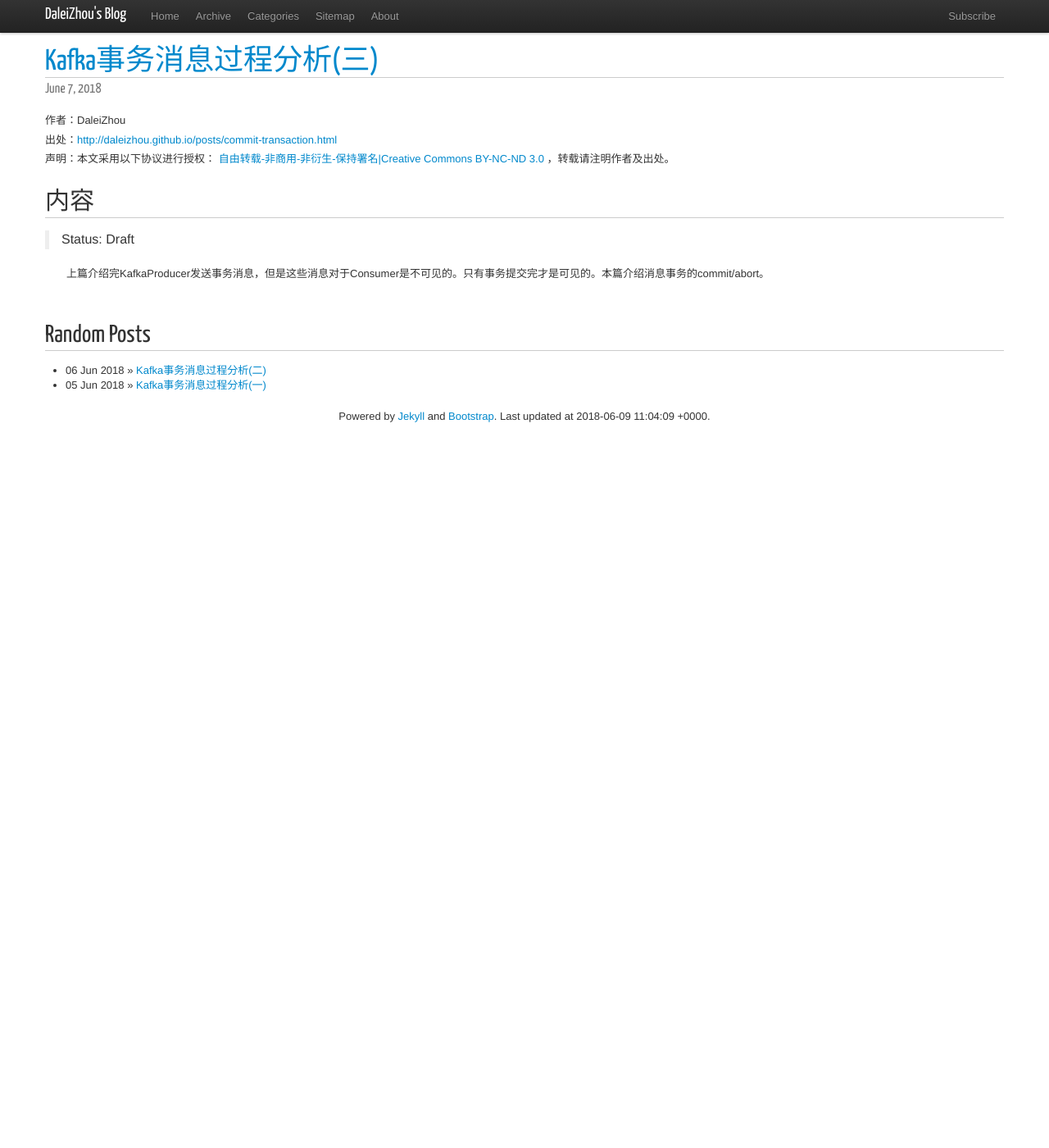
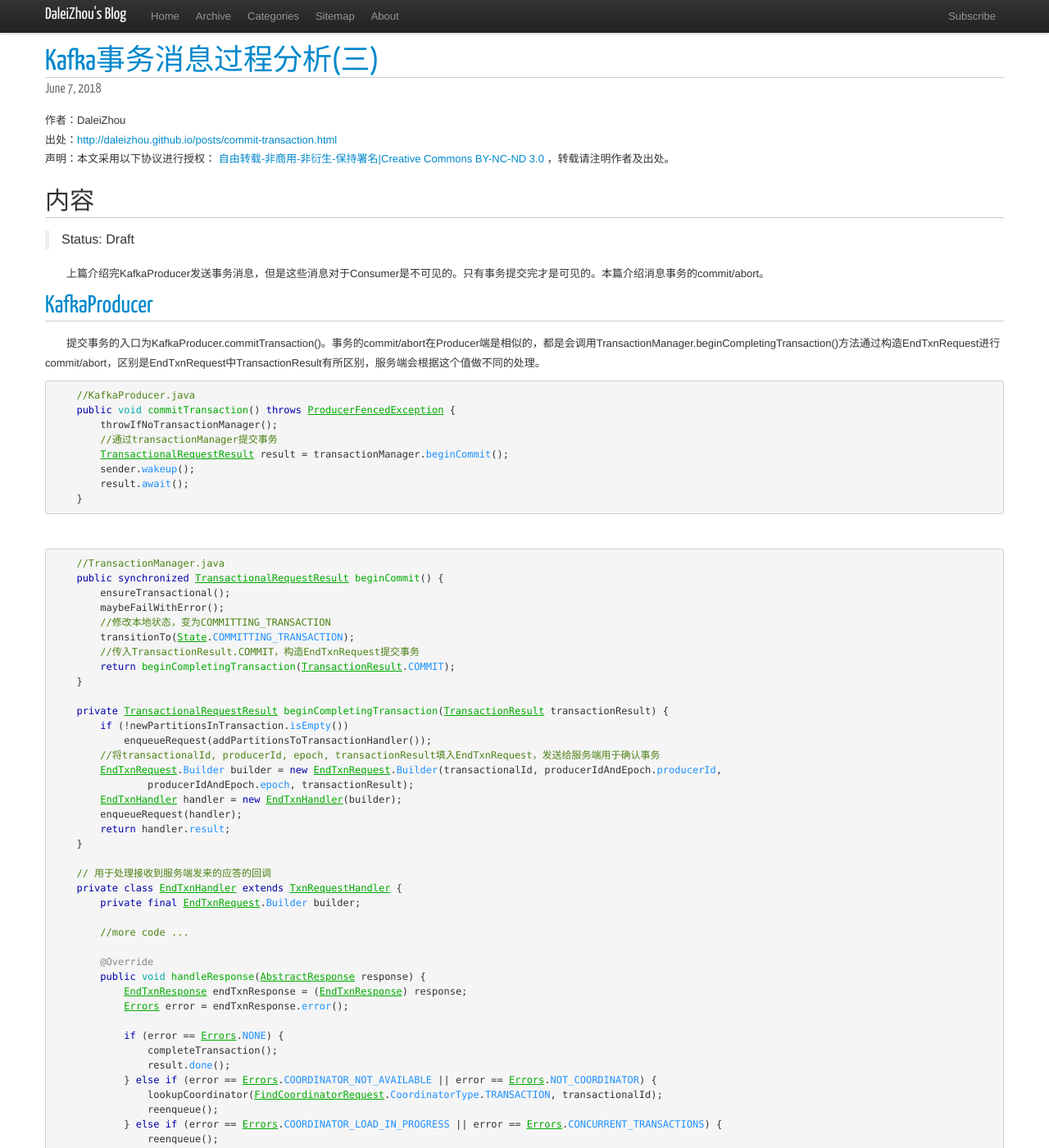
Before and after one commit to DaleiZhou/daleizhou.github.io, a Jekyll site: the page built from _posts/2018/2018-06-07-commit-transaction.md, in a window 1280 px wide and 1400 px high. Shown: the whole window at 82% size. Built offline with Jekyll 4.4.1, drawn with Linux system fonts in a browser that asks for light colours; nearby versions of some CDN libraries; comment, search, counter and statistics services are not loaded; some of the changed text lies outside the part shown.

Commit message:
commit transaction

````diff
--- a/_posts/2018/2018-06-07-commit-transaction.md
+++ b/_posts/2018/2018-06-07-commit-transaction.md
@@ -8,3 +8,74 @@
 >Status: Draft
 
 　　上篇介绍完KafkaProducer发送事务消息，但是这些消息对于Consumer是不可见的。只有事务提交完才是可见的。本篇介绍消息事务的commit/abort。
+
+## <a id="KafkaProducer">KafkaProducer</a>
+
+　　提交事务的入口为KafkaProducer.commitTransaction()。事务的commit/abort在Producer端是相似的，都是会调用TransactionManager.beginCompletingTransaction()方法通过构造EndTxnRequest进行commit/abort，区别是EndTxnRequest中TransactionResult有所区别，服务端会根据这个值做不同的处理。
+
+```java
+    //KafkaProducer.java
+    public void commitTransaction() throws ProducerFencedException {
+        throwIfNoTransactionManager();
+        //通过transactionManager提交事务
+        TransactionalRequestResult result = transactionManager.beginCommit();
+        sender.wakeup();
+        result.await();
+    }
+```
+
+
+
+```java
+    //TransactionManager.java
+    public synchronized TransactionalRequestResult beginCommit() {
+        ensureTransactional();
+        maybeFailWithError();
+        //修改本地状态，变为COMMITTING_TRANSACTION
+        transitionTo(State.COMMITTING_TRANSACTION);
+        //传入TransactionResult.COMMIT，构造EndTxnRequest提交事务
+        return beginCompletingTransaction(TransactionResult.COMMIT);
+    }
+
+    private TransactionalRequestResult beginCompletingTransaction(TransactionResult transactionResult) {
+        if (!newPartitionsInTransaction.isEmpty())
+            enqueueRequest(addPartitionsToTransactionHandler());
+        //将transactionalId, producerId, epoch, transactionResult填入EndTxnRequest，发送给服务端用于确认事务
+        EndTxnRequest.Builder builder = new EndTxnRequest.Builder(transactionalId, producerIdAndEpoch.producerId,
+                producerIdAndEpoch.epoch, transactionResult);
+        EndTxnHandler handler = new EndTxnHandler(builder);
+        enqueueRequest(handler);
+        return handler.result;
+    }
+
+    // 用于处理接收到服务端发来的应答的回调
+    private class EndTxnHandler extends TxnRequestHandler {
+        private final EndTxnRequest.Builder builder;
+
+        //more code ...
+
+        @Override
+        public void handleResponse(AbstractResponse response) {
+            EndTxnResponse endTxnResponse = (EndTxnResponse) response;
+            Errors error = endTxnResponse.error();
+
+            if (error == Errors.NONE) {
+                completeTransaction();
+                result.done();
+            } else if (error == Errors.COORDINATOR_NOT_AVAILABLE || error == Errors.NOT_COORDINATOR) {
+                lookupCoordinator(FindCoordinatorRequest.CoordinatorType.TRANSACTION, transactionalId);
+                reenqueue();
+            } else if (error == Errors.COORDINATOR_LOAD_IN_PROGRESS || error == Errors.CONCURRENT_TRANSACTIONS) {
+                reenqueue();
+            } else if (error == Errors.INVALID_PRODUCER_EPOCH) {
+                fatalError(error.exception());
+            } else if (error == Errors.TRANSACTIONAL_ID_AUTHORIZATION_FAILED) {
+                fatalError(error.exception());
+            } else if (error == Errors.INVALID_TXN_STATE) {
+                fatalError(error.exception());
+            } else {
+                fatalError(new KafkaException("Unhandled error in EndTxnResponse: " + error.message()));
+            }
+        }
+    }
+```
````
Also changed, not shown: _drafts/2018/2018-06-05-kafka-todo.md (+7 -0 lines).
